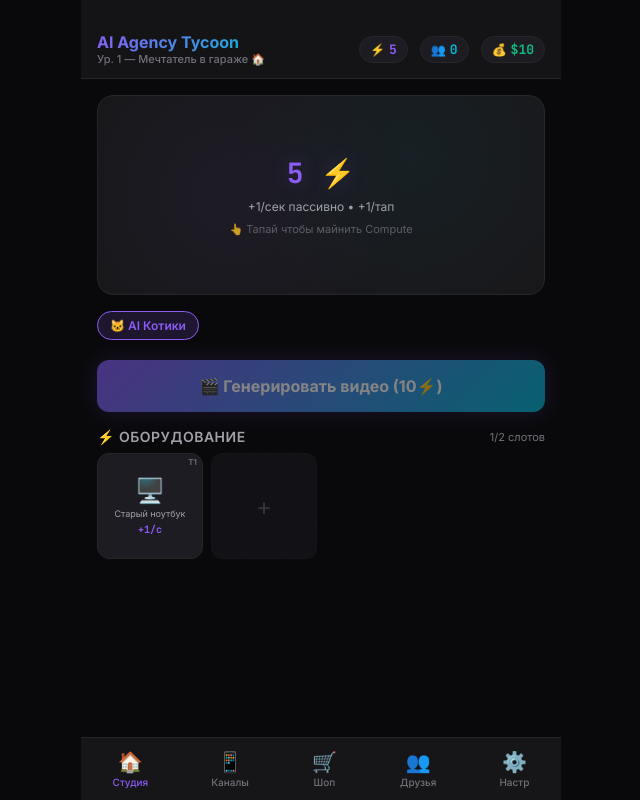
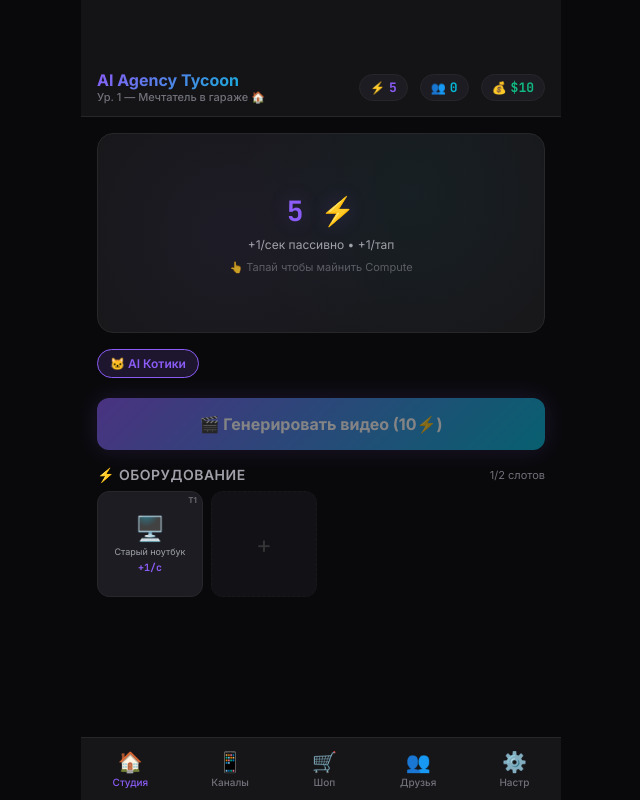
Before and after one commit to maikalpandas-lgtm/ai-agency-tycoon, a React (Vite) app: page / in a window 1280 px wide. Shown: the whole page, without its empty margins (319-959 px from the left). Built offline with nearby package versions, Linux system fonts and the light colour scheme.

Commit message:
Fix header padding 70px

```diff
--- a/src/index.css
+++ b/src/index.css
@@ -96,7 +96,7 @@ body {
   justify-content: space-between;
   align-items: center;
   padding: 12px 16px;
-  padding-top: 32px;
+  padding-top: 70px;
   background: rgba(24, 24, 27, 0.8);
   backdrop-filter: blur(12px);
   border-bottom: 1px solid var(--border-subtle);
```
